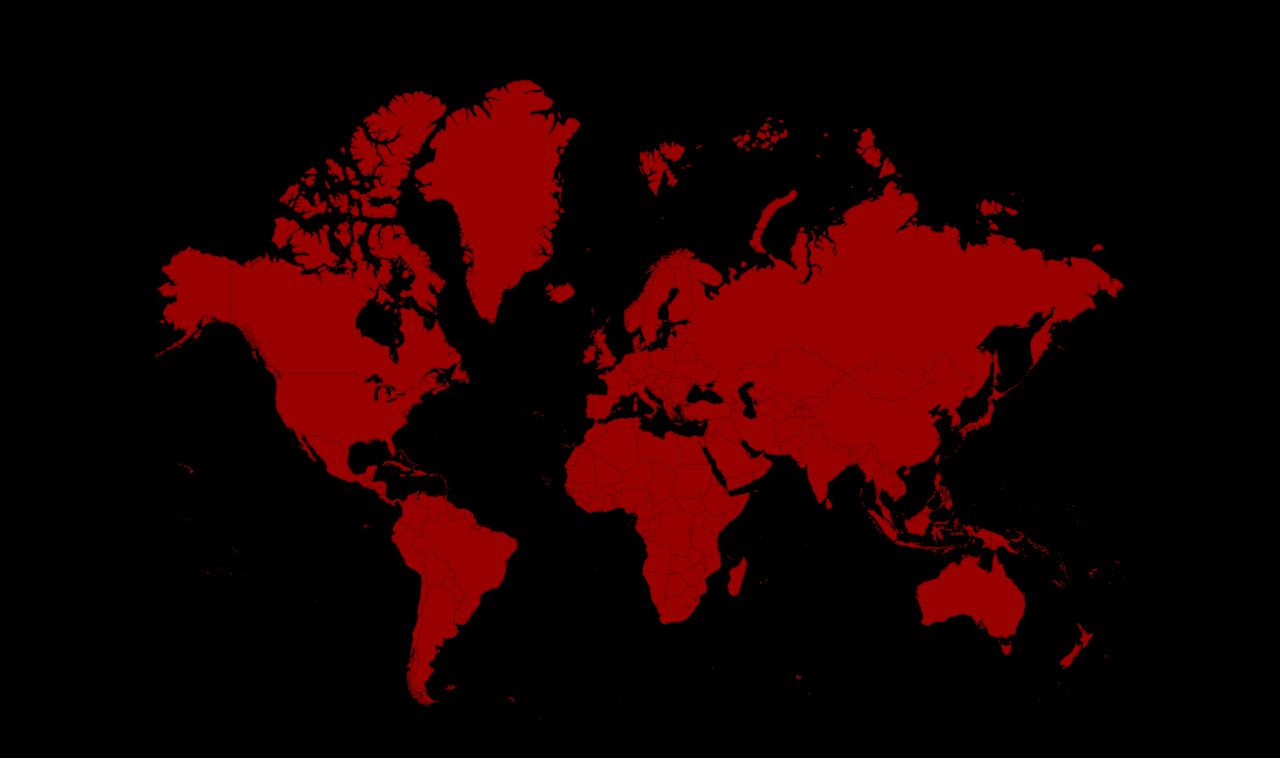
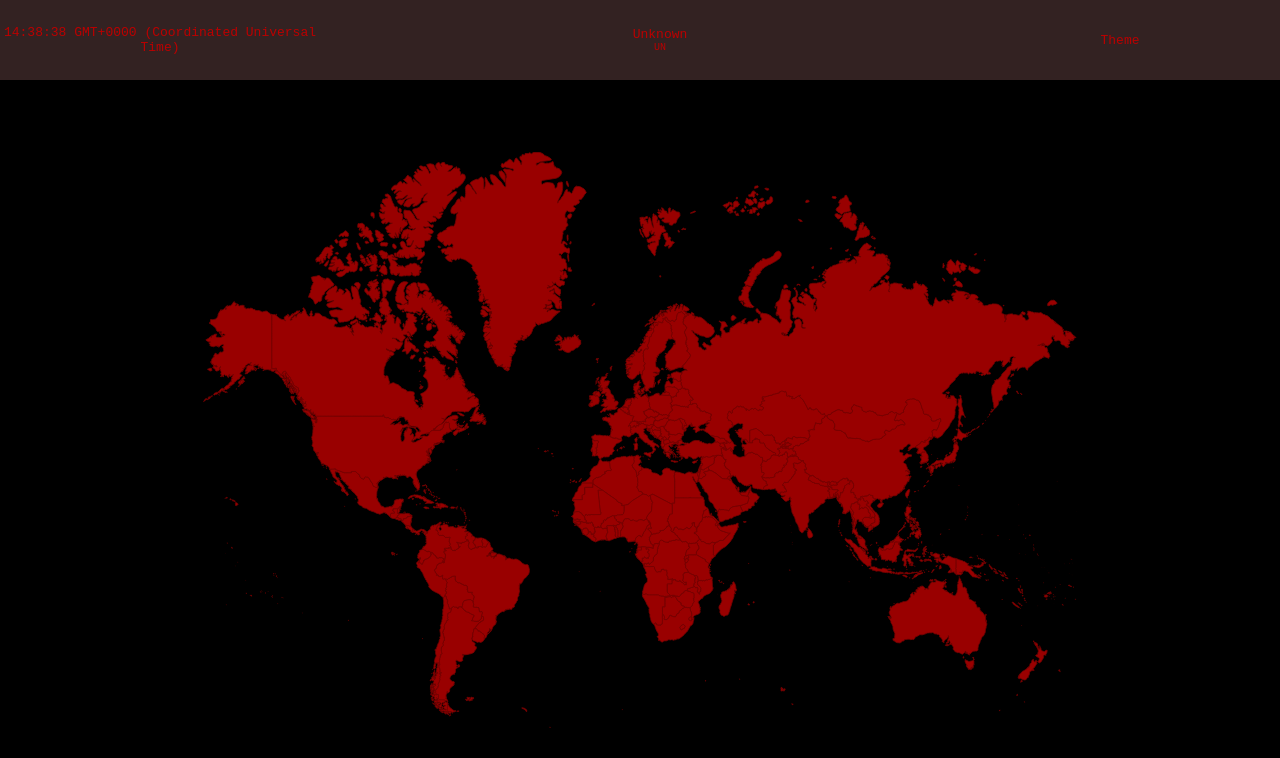
Before and after one commit to SylvanSerenity/world-map, an Angular app: page / in a window 1280 px wide. Shown: the top 758 px of the page. Built offline with nearby package versions, Linux system fonts and the light colour scheme.

Commit message:
Working navbar w/ hover updates

```diff
--- a/src/app/app.component.css
+++ b/src/app/app.component.css
@@ -1,6 +1,14 @@
+app-nav {
+  position: fixed;
+  width: 100%;
+  height: var(--nav-height);
+}
+
 .content {
+  position: relative;
+  top: var(--nav-height);
   width: 100vw;
-  height: 100vh;
+  height: calc(100vh - var(--nav-height));
 }
 
 .content * {
--- /dev/null
+++ b/src/app/country.service.ts
@@ -0,0 +1,26 @@
+import { EventEmitter, Injectable } from '@angular/core';
+
+export interface Country {
+  code: string;
+  name: string;
+}
+
+@Injectable({
+  providedIn: 'root'
+})
+export class CountryService {
+  private _country: Country = {
+    code: 'UN',
+    name: 'Unknown'
+  };
+  changeCountryEvent = new EventEmitter<Country>();
+
+  set country(country: Country) {
+    this._country = country;
+    this.changeCountryEvent.emit(this._country);
+  }
+
+  get country() {
+    return this._country;
+  }
+}
--- a/src/app/map/map.component.ts
+++ b/src/app/map/map.component.ts
@@ -1,6 +1,9 @@
 import { AfterViewInit, Component } from '@angular/core';
 
 import jQuery from 'jquery';
+import { CountryService } from '../country.service';
+
+export var Country:any;
 
 @Component({
   selector: 'app-map',
@@ -10,7 +13,7 @@ import jQuery from 'jquery';
   styleUrl: './map.component.css'
 })
 export class MapComponent implements AfterViewInit {
-  constructor() {}
+  constructor(private _countryService: CountryService) {}
 
   ngAfterViewInit(): void {
     const paths = jQuery('path');
@@ -24,6 +27,12 @@ export class MapComponent implements AfterViewInit {
       // Move to the end of the SVG to bring the country to the front
       // (Prevents land-locked countries' stroke from being hidden under bordering countries' stroke)
       target.appendTo(target.parent());
+
+      // Set new country data
+      this._countryService.country = {
+	code: target.attr('id')?.toUpperCase() ?? 'UN',
+	name: target.attr('name') ?? 'Unknown'
+      };
     });
 
     paths.on('mouseleave', (event) => {
--- a/src/app/nav/nav.component.css
+++ b/src/app/nav/nav.component.css
@@ -0,0 +1,30 @@
+.navbar {
+  display: flex;
+  align-items: center;
+  justify-content: space-between;
+  text-align: center;
+
+  width: 100%;
+  height: 100%;
+  font-size: small;
+
+  background-color: var(--dark-nav-color);
+  color: var(--dark-highlight-color);
+
+  -webkit-user-select: none;
+  user-select: none;
+}
+
+.nav-item {
+  max-height: 100%;
+  width: 25%;
+}
+
+.nav-item li {
+  list-style: none;
+  padding: 0 5px;
+}
+
+.nav-item li:nth-of-type(2) {
+  font-size: x-small;
+}
--- a/src/app/nav/nav.component.html
+++ b/src/app/nav/nav.component.html
@@ -1,3 +1,10 @@
-<nav>
-  <!-- TODO -->
+<nav class="navbar">
+  <span class="nav-item">{{ currentTime }}</span>
+  <div class="nav-item">
+    <ul>
+      <li>{{ country.name }}</li>
+      <li>{{ country.code }}</li>
+    </ul>
+  </div>
+  <span class="nav-item">Theme</span>
 </nav>
--- a/src/app/nav/nav.component.ts
+++ b/src/app/nav/nav.component.ts
@@ -1,4 +1,5 @@
-import { Component } from '@angular/core';
+import { Component, OnDestroy, OnInit } from '@angular/core';
+import { Country, CountryService } from '../country.service';
 
 @Component({
   selector: 'app-nav',
@@ -7,6 +8,34 @@ import { Component } from '@angular/core';
   templateUrl: './nav.component.html',
   styleUrl: './nav.component.css'
 })
-export class NavComponent {
+export class NavComponent implements OnInit, OnDestroy {
+  country: Country = {
+    code: 'UN',
+    name: 'Unknown'
+  };
+  currentTime: string = '';
+  private _interval: any;
 
+  constructor(private _countryService: CountryService) {}
+
+  ngOnInit() {
+    // Update the navbar with new Country info when hovered in the MapComponent
+    this._countryService.changeCountryEvent.subscribe((country) => {
+      this.country = country;
+    });
+
+    // Set current time
+    this.currentTime = new Date().toTimeString();
+
+    // Update current time every second
+    this._interval = setInterval(() => {
+      this.currentTime = new Date().toTimeString();
+    }, 1000);
+  }
+
+  ngOnDestroy() {
+    if (this._interval) {
+      clearInterval(this._interval);
+    }
+  }
 }
--- a/src/styles.css
+++ b/src/styles.css
@@ -1,10 +1,15 @@
 /* You can add global styles to this file, and also import other style files */
 :root {
+  --nav-height: 10vh;
+
+  --bright-nav-color: #28f;
   --world-ocean-color: #006;
   --world-land-color: #060;
   --world-border-color: #252;
   --world-border-highlight-color: #252;
   --world-highlight-color: #272;
+
+  --dark-nav-color: #322;
   --dark-ocean-color: #000;
   --dark-land-color: #900;
   --dark-border-color: #700;
```
Also changed, not shown: 1 other file (tests, documents, lock files or other folders).
